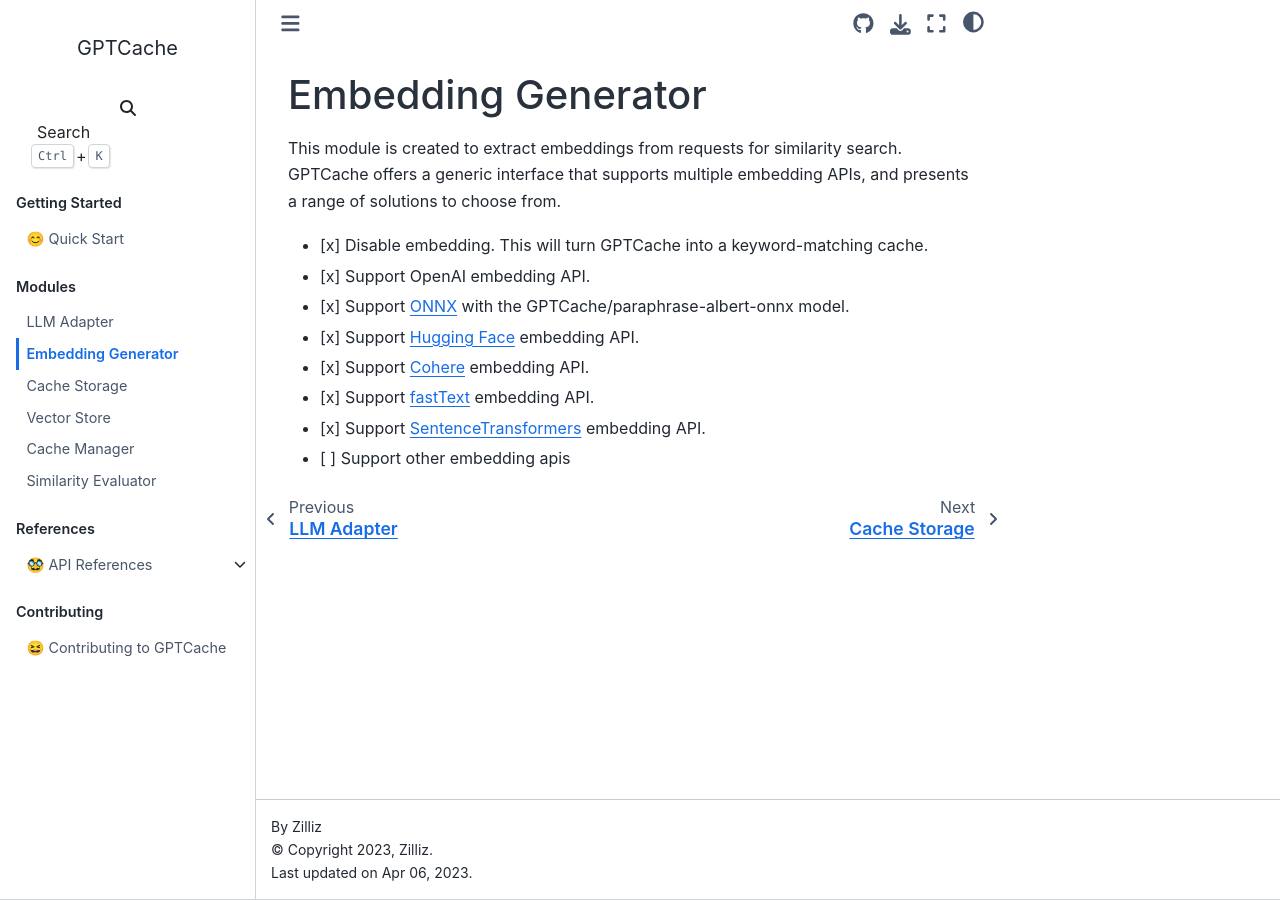
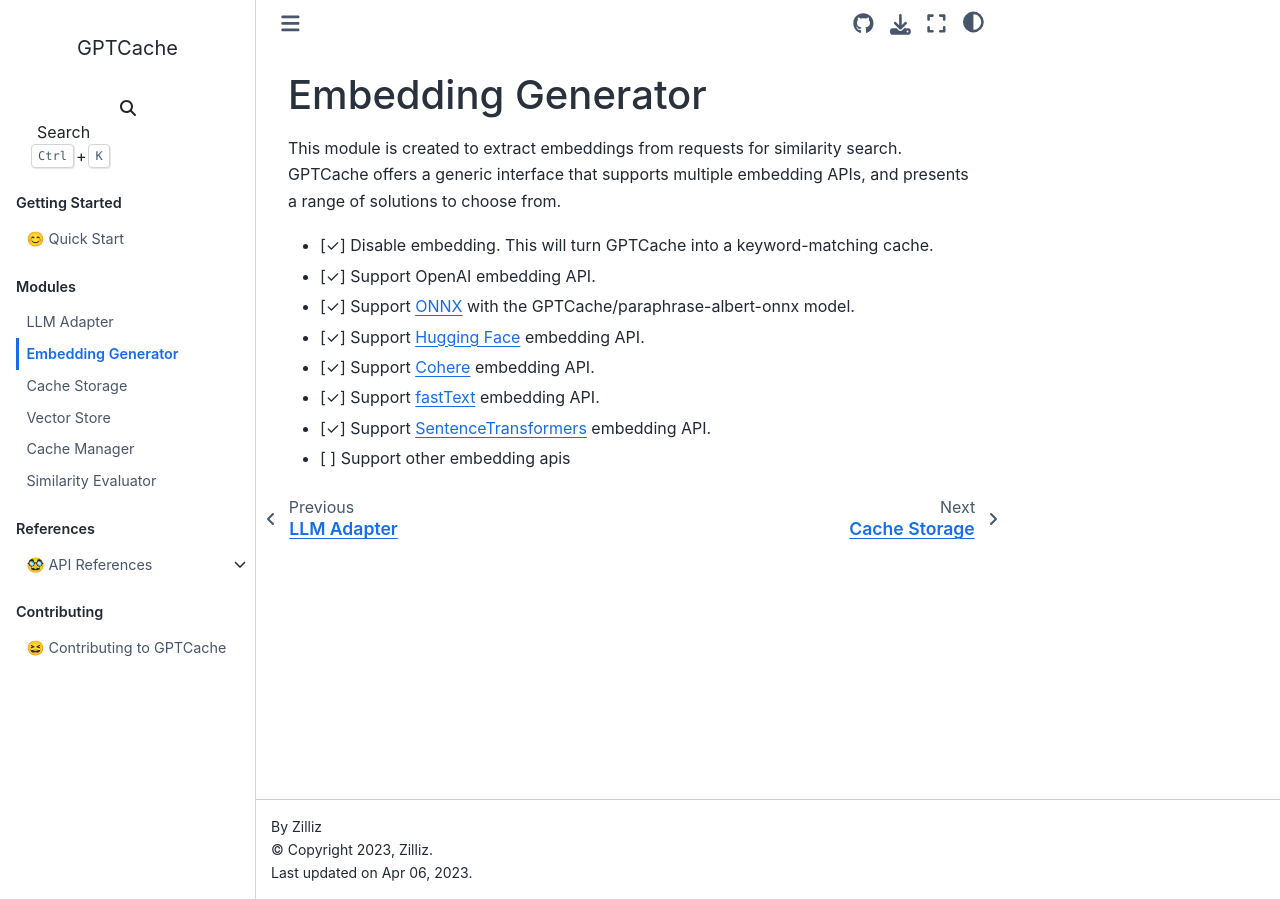
Before and after one commit to DinSanGun/GPTCache, a Sphinx documentation site: the page built from docs/modules/embedding_generator.md, in a window 1280 px wide. Built offline with Sphinx 7.4.7 and the Sphinx Book theme 1.1.4, drawn with Linux system fonts in a browser that asks for light colours.

```diff
--- a/docs/modules/embedding_generator.md
+++ b/docs/modules/embedding_generator.md
@@ -1,11 +1,11 @@
 # Embedding Generator
 
 This module is created to extract embeddings from requests for similarity search. GPTCache offers a generic interface that supports multiple embedding APIs, and presents a range of solutions to choose from.
-  - [x] Disable embedding. This will turn GPTCache into a keyword-matching cache.
-  - [x] Support OpenAI embedding API.
-  - [x] Support [ONNX](https://onnx.ai/) with the GPTCache/paraphrase-albert-onnx model.
-  - [x] Support [Hugging Face](https://huggingface.co/) embedding API.
-  - [x] Support [Cohere](https://docs.cohere.ai/reference/embed) embedding API.
-  - [x] Support [fastText](https://fasttext.cc) embedding API.
-  - [x] Support [SentenceTransformers](https://www.sbert.net) embedding API.
+  - [✓] Disable embedding. This will turn GPTCache into a keyword-matching cache.
+  - [✓] Support OpenAI embedding API.
+  - [✓] Support [ONNX](https://onnx.ai/) with the GPTCache/paraphrase-albert-onnx model.
+  - [✓] Support [Hugging Face](https://huggingface.co/) embedding API.
+  - [✓] Support [Cohere](https://docs.cohere.ai/reference/embed) embedding API.
+  - [✓] Support [fastText](https://fasttext.cc) embedding API.
+  - [✓] Support [SentenceTransformers](https://www.sbert.net) embedding API.
   - [ ] Support other embedding apis
```
Also changed, not shown: docs/modules/cache_manager.md (+2 -2 lines), docs/modules/cache_storage.md (+6 -6 lines), docs/modules/llm_adapter.md (+2 -2 lines), docs/modules/similarity_evaluator.md (+4 -4 lines).
